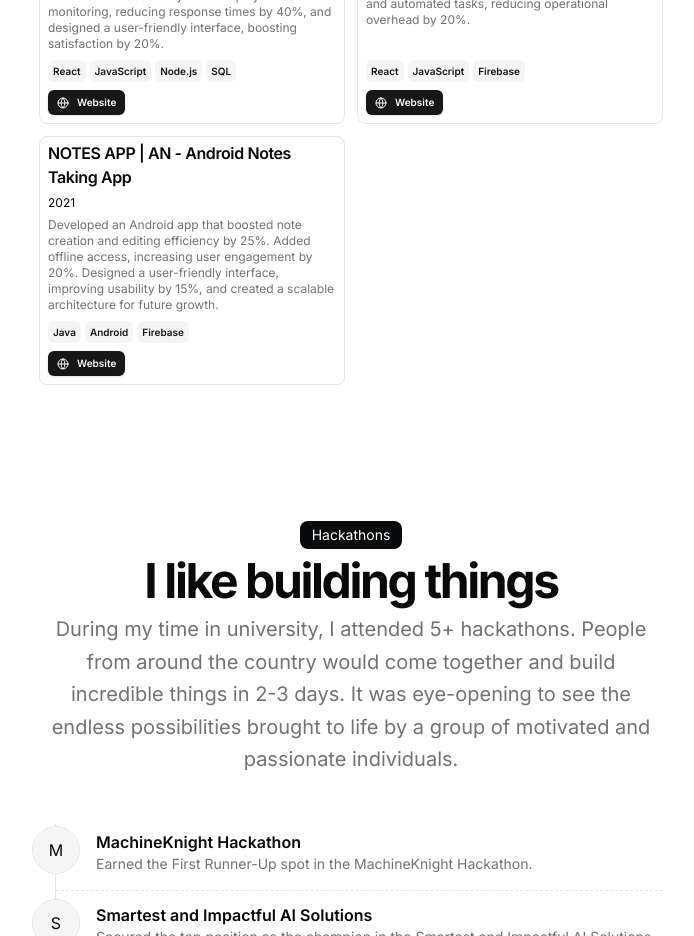
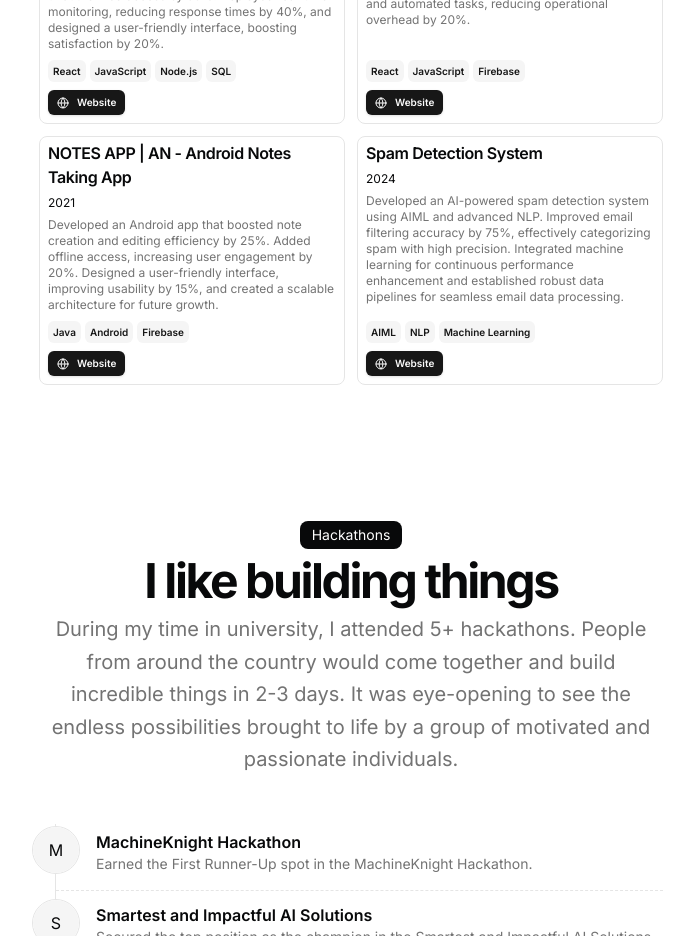
Before and after one commit to suchit41/Suchit-Jain, a Next.js app: page / in a window 1280 px wide. Shown: the part 1360-2296 px from the top of the page, without its empty margins (289-983 px from the left). Built offline with nearby package versions, Linux system fonts and the light colour scheme.

Commit message:
Update resume.tsx

```diff
--- a/src/data/resume.tsx
+++ b/src/data/resume.tsx
@@ -187,7 +187,24 @@ export const DATA = {
       image: "",
       video: "",
     },
-
+    {
+  title: "Spam Detection System",
+  href: "#",
+  dates: "2024",
+  active: true,
+  description:
+    "Developed an AI-powered spam detection system using AIML and advanced NLP. Improved email filtering accuracy by 75%, effectively categorizing spam with high precision. Integrated machine learning for continuous performance enhancement and established robust data pipelines for seamless email data processing.",
+  technologies: ["AIML", "NLP", "Machine Learning"],
+  links: [
+    {
+      type: "Website",
+      href: "#",
+      icon: <Icons.globe className="size-3" />,
+    },
+  ],
+  image: "",
+  video: "",
+},
   ],
 
 };
```
